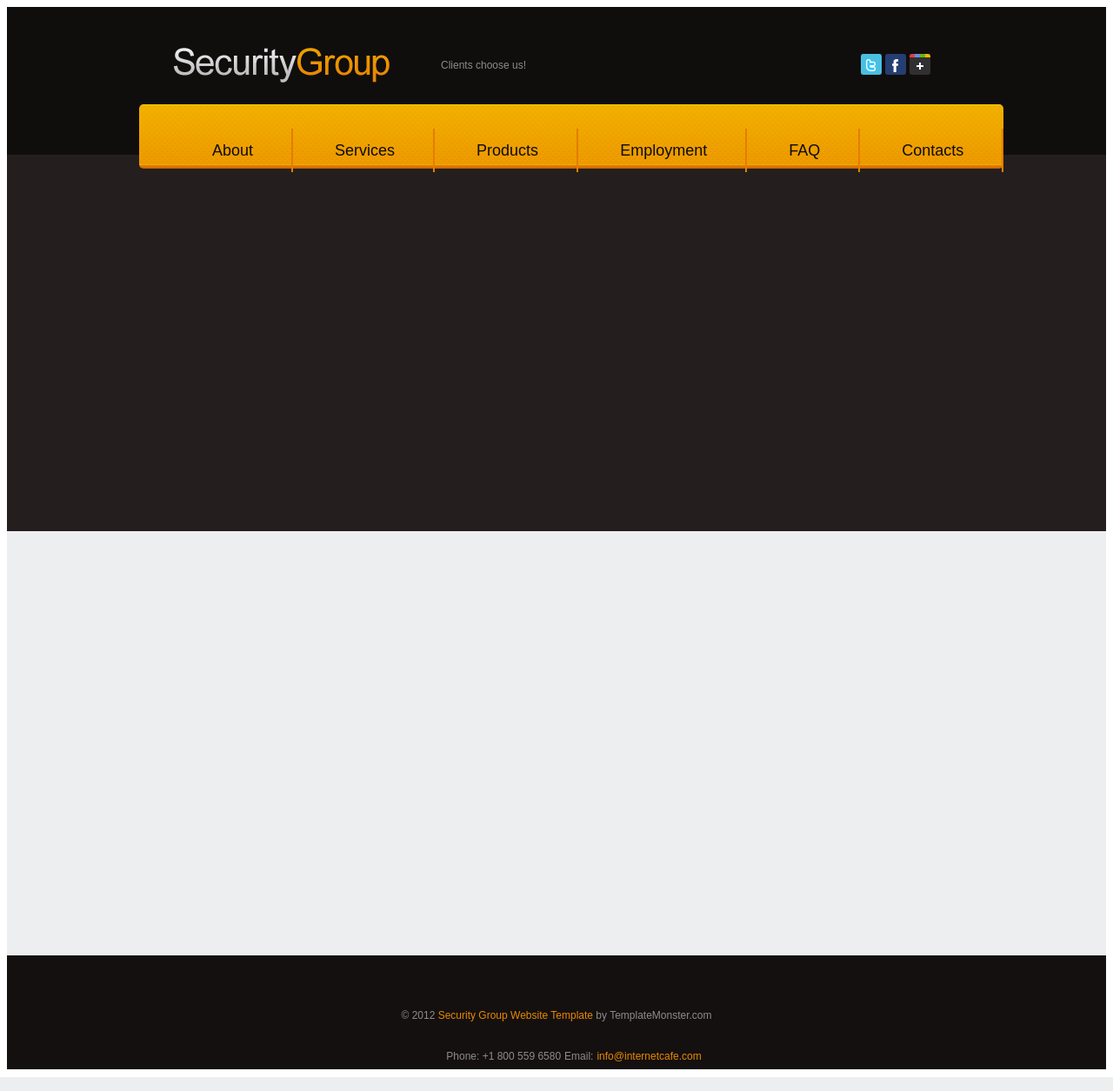
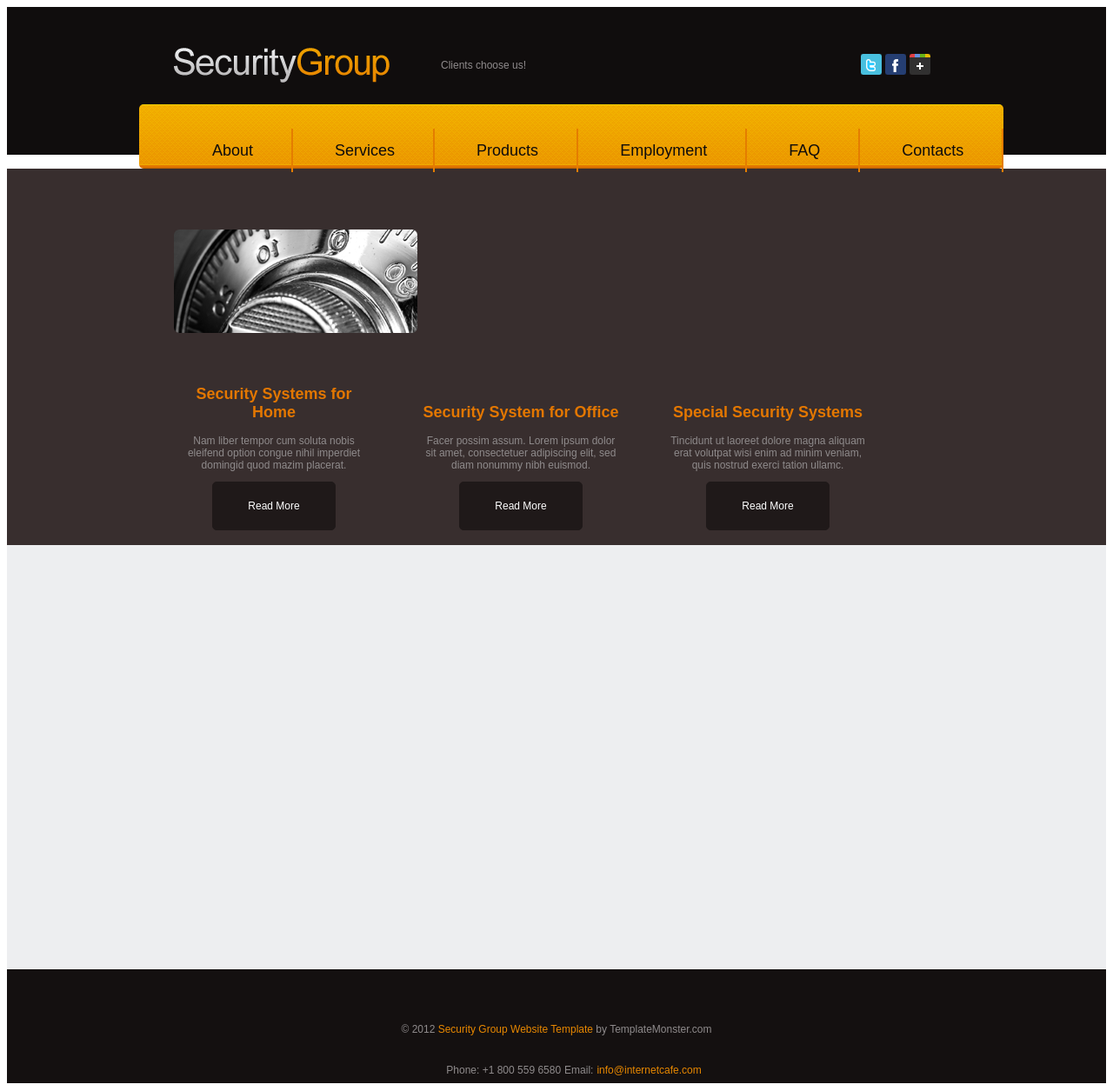
Before and after one commit to saftaclaudia/exercitiu4, a PHP site: page /homepage.html in a window 1280 px wide. Shown: the whole page at 87% size. Run offline with PHP 8.4, Linux system fonts and the light colour scheme; some libraries are stand-ins or nearby versions.

Commit message:
content
create top content

```diff
--- a/homepage.html
+++ b/homepage.html
@@ -33,7 +33,32 @@
 		</div>
 	</div>
 
-	<div class="topcontent"></div>
+	<div class="topcontent">
+		<div class="wrapper">
+			<ul class="images">
+				<li><img src="images/img1.png"/></li>
+				<li><img scr="images/img2.png"/></li>
+				<li><img scr="images/img3.png"/></li>
+			</ul>
+			<ul class="toptext">
+				<li>
+					<h2>Security Systems for Home</h2>
+					<p>Nam liber tempor cum soluta nobis eleifend option congue nihil imperdiet domingid quod mazim placerat.</p>
+					<button type="button">Read More</button>
+				</li>
+				<li>
+					<h2>Security System for Office</h2>
+					<p>Facer possim assum. Lorem ipsum dolor sit amet, consectetuer adipiscing elit, sed diam nonummy nibh euismod.</p>
+					<button type="button">Read More</button>
+				</li>
+				<li>
+					<h2>Special Security Systems</h2>
+					<p>Tincidunt ut laoreet dolore magna aliquam erat volutpat wisi enim ad minim veniam, quis nostrud exerci tation ullamc. </p>
+					<button type="button">Read More</button>
+				</li>
+			</ul>
+		</div>
+	</div>
 	<div class="bottomcontent"></div>
 	<div class="footer">
 		<div class="contentfooter">
--- a/homepagestylesheet.css
+++ b/homepagestylesheet.css
@@ -33,8 +33,8 @@ margin-top:60px;
 	display: inline-block;
 }
 .topcontent{
-	background-color:#251e1e;
 	height: 433px;
+	background-color: #382e2e;
 }
 .bottomcontent{
 	background-color:#edeef0;
@@ -94,3 +94,41 @@ top:120px;
 .menubar a:hover{
 	color:#e47d00;
 }
+
+.topcontent .images{
+	padding-top: 70px;
+	padding-bottom:25px;
+}
+.images li{
+	display: inline-block;
+
+}
+.toptext li{
+	width: 25%;
+	margin-right: 50px;
+	text-align: center;
+	display: inline-block;
+}
+.toptext h2,
+.toptext p{
+	font-family: Arial;
+
+}
+
+.toptext h2{
+	font-size: 18px;
+	color: #e37700;
+}
+.toptext p{
+	font-size: 12px;
+	color:#8f8b8c;
+}
+.toptext button{
+	font-family: arial;
+	font-size: 12px;
+	background-color:#1f1919;
+	border-radius: 5px;
+	border:1px solid #1f1919;
+	color:#ffffff;
+	padding:20px 40px;
+}
```
Also changed, not shown: images/img1.gif (deleted), images/img1.png (added), images/img2.gif (deleted), images/img2.png (added), images/img3.gif (deleted), images/img3.png (added).
